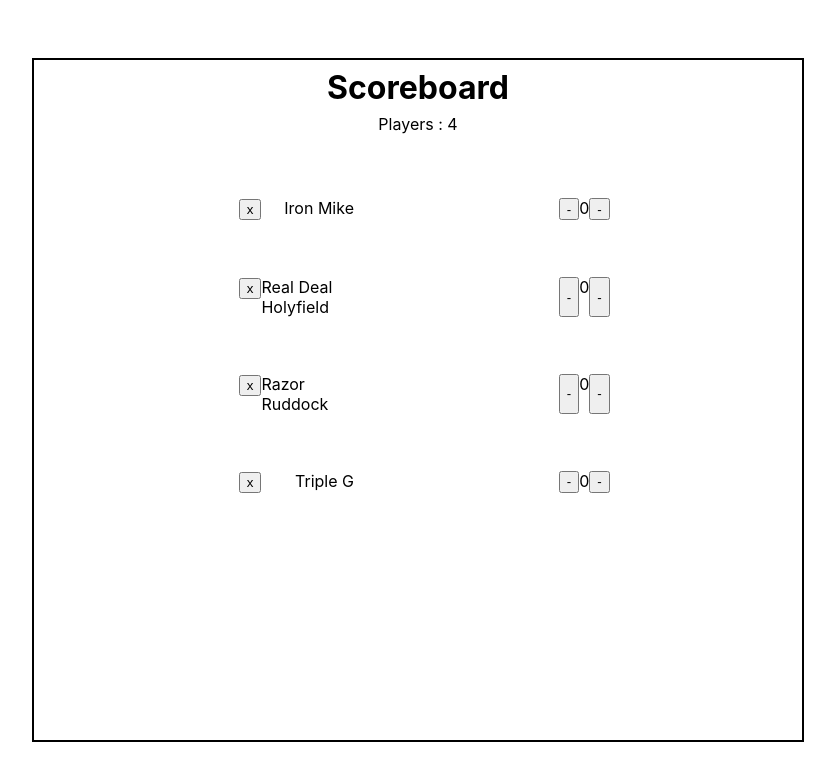
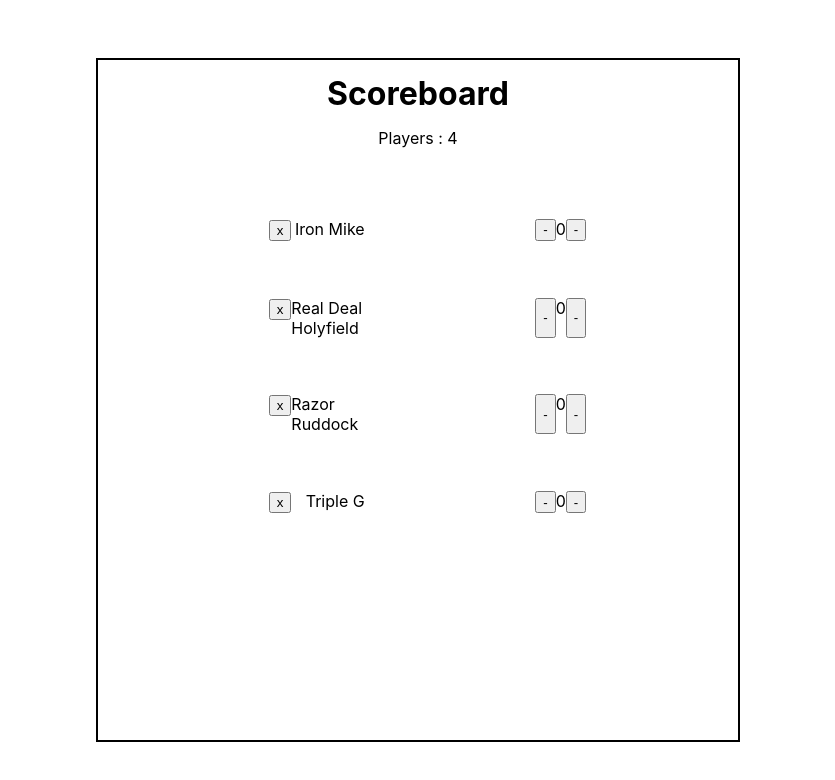
Before and after one commit to Jones100/Boxlife, a React (Create React App) app: page / in a window 1280 px wide. Shown: the top 780 px of the page, without its empty margins (222-1057 px from the left). Built offline with nearby package versions, Linux system fonts and the light colour scheme.

Commit message:
created space around  header container

```diff
--- a/src/App.css
+++ b/src/App.css
@@ -45,7 +45,7 @@
 	display: flex;
     flex-direction: column;
     width: 100%;
-    height: 12%;
+    height: 15%;
     align-items: center;
     justify-content: center;
 }
@@ -83,7 +83,7 @@
 .scoreboard-border {
 	display: flex;
     flex-direction: column;
-    width: 60%;
+    width: 50%;
     height: 85%;
     align-items: stretch;
     justify-content: stretch;
```
